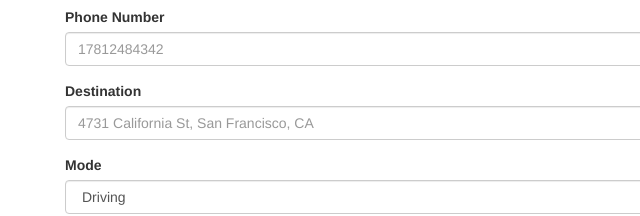
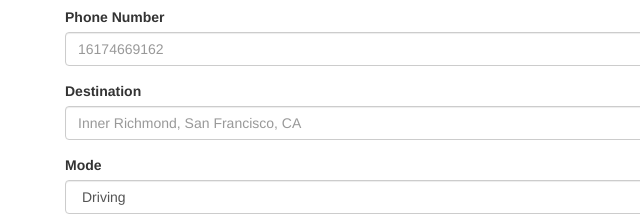
Before and after one commit to swaiing/onmyway, a website: page public/index.html in a window 1280 px wide. Shown: the part 261-477 px from the top of the page, 5-645 px from the left. Drawn offline with nearby package versions, Linux system fonts and the light colour scheme.

Commit message:
Update default address

```diff
--- a/public/index.html
+++ b/public/index.html
@@ -24,11 +24,11 @@
         <form>
           <div class="form-group">
             <label for="phone">Phone Number</label>
-            <input id="phone" type="text" class="form-control" placeholder="17812484342">
+            <input id="phone" type="text" class="form-control" placeholder="16174669162">
           </div>
           <div class="form-group">
             <label for="destination">Destination</label>
-            <input id="destination" type="text" class="form-control" placeholder="4731 California St, San Francisco, CA">
+            <input id="destination" type="text" class="form-control" placeholder="Inner Richmond, San Francisco, CA">
           </div>
           <div class="form-group">
             <label for="mode">Mode</label>
```
